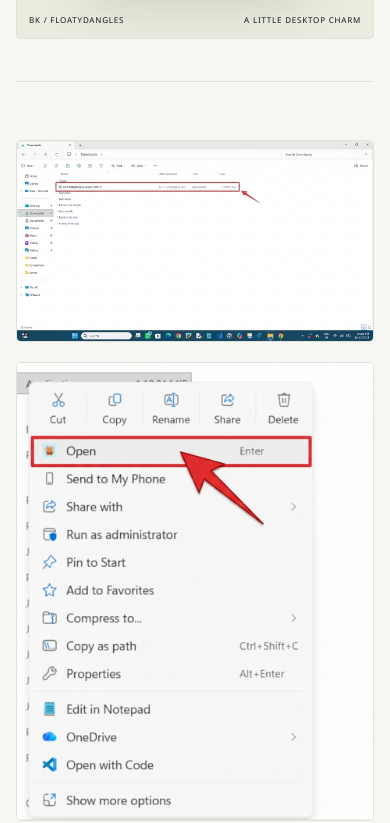
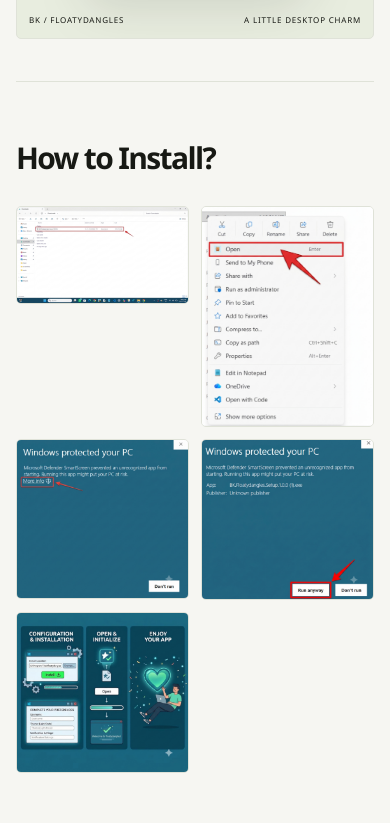
Before and after one commit to BalakrishnaWorks/bk-floatydangles-site, a plain HTML site: page index.html in a window 390 px wide. Shown: the part 960-1783 px from the top of the page. Drawn offline with Linux system fonts and the light colour scheme.

Commit message:
Revise download guide to include installation steps
Updated the download guide section with installation instructions and modified the layout for better responsiveness.

```diff
--- a/index.html
+++ b/index.html
@@ -539,20 +539,38 @@
 
     /* Download guide images */
 
+/* Installation guide */
+
+.download-guide {
+  padding: 55px 0;
+  border-top: 1px solid var(--line);
+}
+
+.download-guide h2 {
+  margin: 0 0 28px;
+  font-size: clamp(30px, 4vw, 42px);
+  letter-spacing: -.055em;
+}
+
 .download-guide-images {
-  display: flex;
-  flex-direction: column;
-  align-items: center;
-  gap: 20px;
+  display: grid;
+  grid-template-columns: repeat(3, minmax(0, 1fr));
+  gap: 18px;
 }
 
 .download-guide-images img {
+  width: 100%;
+  height: auto;
   display: block;
-  width: 100%;
-  max-width: 750px;
-  height: auto;
   border: 1px solid var(--line);
   border-radius: 5px;
+}
+
+@media (max-width: 600px) {
+  .download-guide-images {
+    grid-template-columns: repeat(2, minmax(0, 1fr));
+    gap: 12px;
+  }
 }
     /* Tablet */
 
@@ -750,14 +768,20 @@
 
       <!-- DOWNLOAD GUIDE IMAGES -->
 
-<section class="section" id="download-guide">
+<!-- INSTALLATION GUIDE -->
+
+<section class="download-guide" id="download-guide">
+
+  <h2>How to Install?</h2>
+
   <div class="download-guide-images">
-    <img src="assets/step1.png" alt="Download guide image 1">
-    <img src="assets/step2.png" alt="Download guide image 2">
-    <img src="assets/step3.png" alt="Download guide image 3">
-    <img src="assets/step4.png" alt="Download guide image 4">
-    <img src="assets/step5.png" alt="Download guide image 5">
+    <img src="assets/step1.png" alt="Installation step 1">
+    <img src="assets/step2.png" alt="Installation step 2">
+    <img src="assets/step3.png" alt="Installation step 3">
+    <img src="assets/step4.png" alt="Installation step 4">
+    <img src="assets/step5.png" alt="Installation step 5">
   </div>
+
 </section>
 
       <!-- THOUGHTFUL DESIGN / SAFETY INFORMATION -->
```
